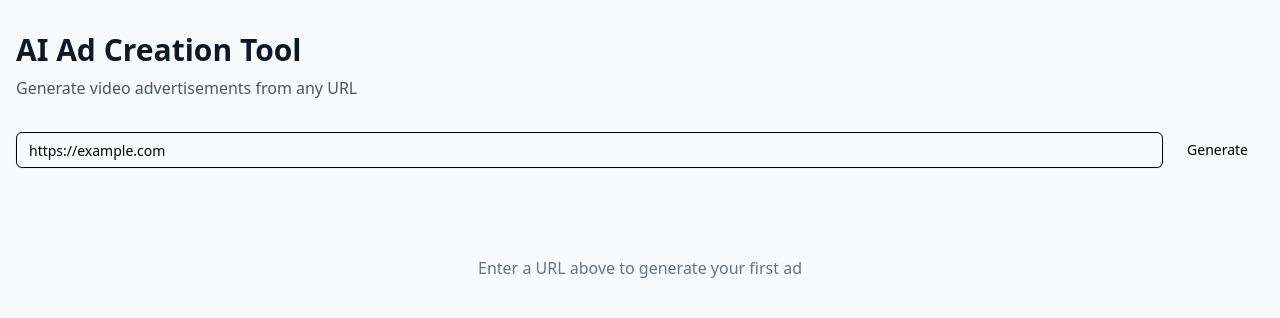
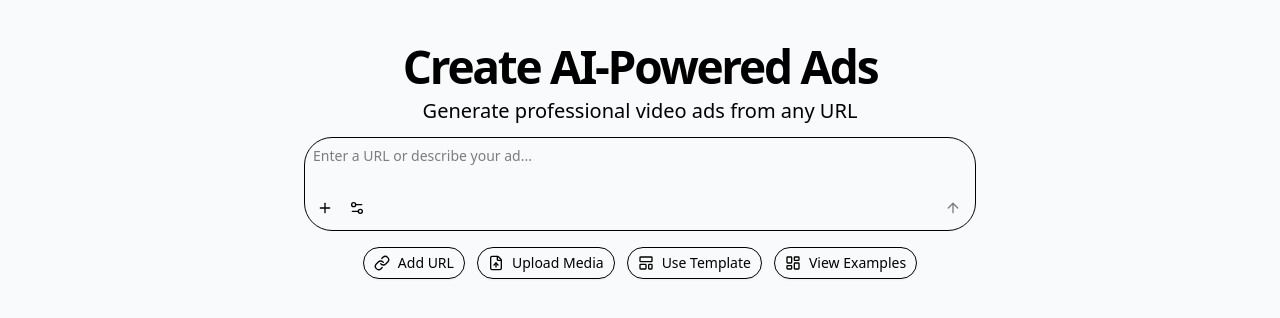
Before and after one commit to njabyulo/doujin-studio, a Next.js app in the folder apps/web/: page / in a window 1280 px wide. Shown: the top 318 px of the page. Built offline with nearby package versions, Linux system fonts and the light colour scheme.

Commit message:
refactor(page): integrate unified AI chat input component
- Replace UrlInput with AiChatInput (main variant) for initial state
- Use AiChatInput (compact variant) in chat sidebar
- Remove MainAiChatInput import (merged into AiChatInput)
- Maintain existing generate and error handling logic

```diff
--- a/apps/web/app/page.tsx
+++ b/apps/web/app/page.tsx
@@ -2,7 +2,7 @@
 
 import type { TStoryboard } from "@a-ds/remotion";
 import { useState } from "react";
-import { UrlInput } from "~/components/domain/url-input";
+import { AiChatInput } from "~/components/domain/ai-chat-input";
 import { Editor } from "../components/domain/editor";
 
 export default function Home() {
@@ -38,17 +38,15 @@ export default function Home() {
   return (
     <div className="min-h-screen bg-gray-50">
       <div className="container mx-auto px-4 py-8">
-        <header className="mb-8">
-          <h1 className="text-3xl font-bold text-gray-900 mb-2">
-            AI Ad Creation Tool
-          </h1>
-          <p className="text-gray-600">
-            Generate video advertisements from any URL
-          </p>
-        </header>
 
         <div className="mb-6">
-          <UrlInput onGenerate={handleGenerate} isGenerating={isGenerating} />
+          {!storyboard && (
+            <AiChatInput
+              onSubmit={handleGenerate}
+              disabled={isGenerating}
+              variant="main"
+            />
+          )}
           {error && (
             <div className="mt-4 p-4 bg-red-50 border border-red-200 rounded-md">
               <p className="text-red-800">{error}</p>
@@ -67,22 +65,10 @@ export default function Home() {
                   <div className="text-sm text-gray-500">Chat history</div>
                 </div>
               </div>
-              <div className="border-t border-gray-200 p-4">
-                <input
-                  type="text"
-                  placeholder="Type a message..."
-                  className="w-full px-4 py-2 border border-gray-300 rounded-lg focus:outline-none focus:ring-2 focus:ring-blue-500"
-                />
+              <div className="p-3">
+                <AiChatInput />
               </div>
             </div>
-          </div>
-        )}
-
-        {!storyboard && !isGenerating && (
-          <div className="text-center py-16">
-            <p className="text-gray-500">
-              Enter a URL above to generate your first ad
-            </p>
           </div>
         )}
 
```
